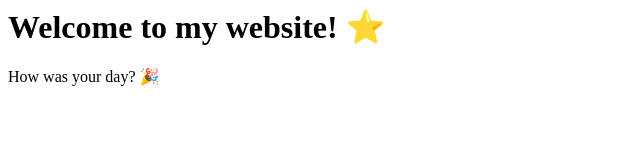
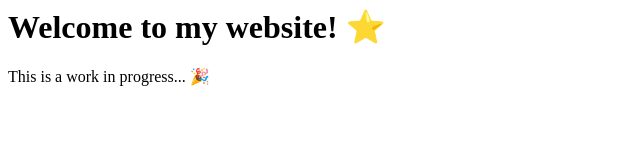
Before and after one commit to Marlon-Buckley/mbuckley, a plain HTML site: page index.html in a window 1280 px wide. Shown: the full height of the page, 0-640 px from the left. Drawn offline with Linux system fonts and the light colour scheme.

Commit message:
updating index page

```diff
--- a/index.html
+++ b/index.html
@@ -1,10 +1,10 @@
 <html>
 <html>
    <head>
-      <title>My Cool Website</title>
+      <title>Marlon Buckley</title>
    </head>
    <body>
       <h1>Welcome to my website! ⭐️</h1>
-      <p>How was your day? 🎉</p>
+      <p>This is a work in progress... 🎉</p>
    </body>
 </html>
```
